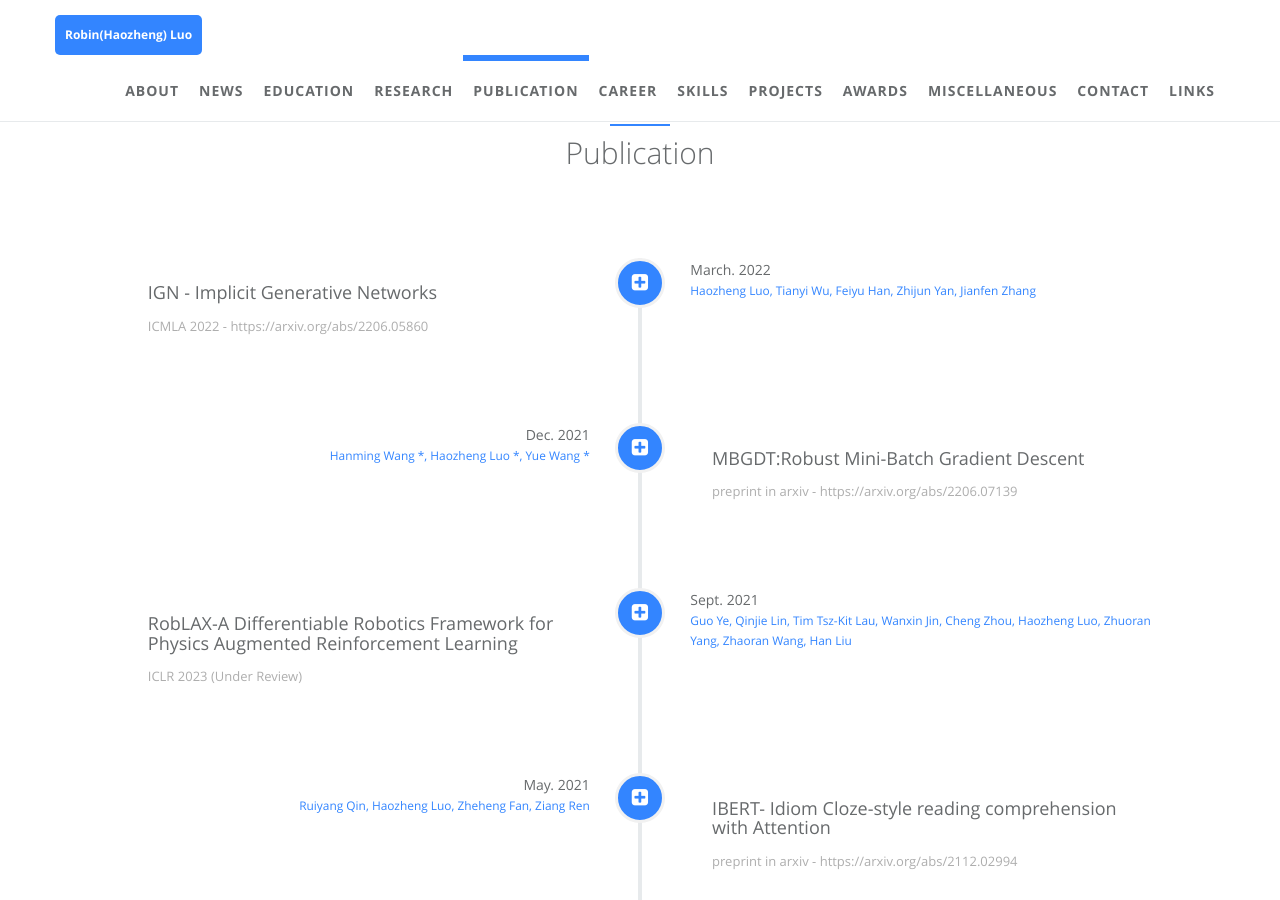
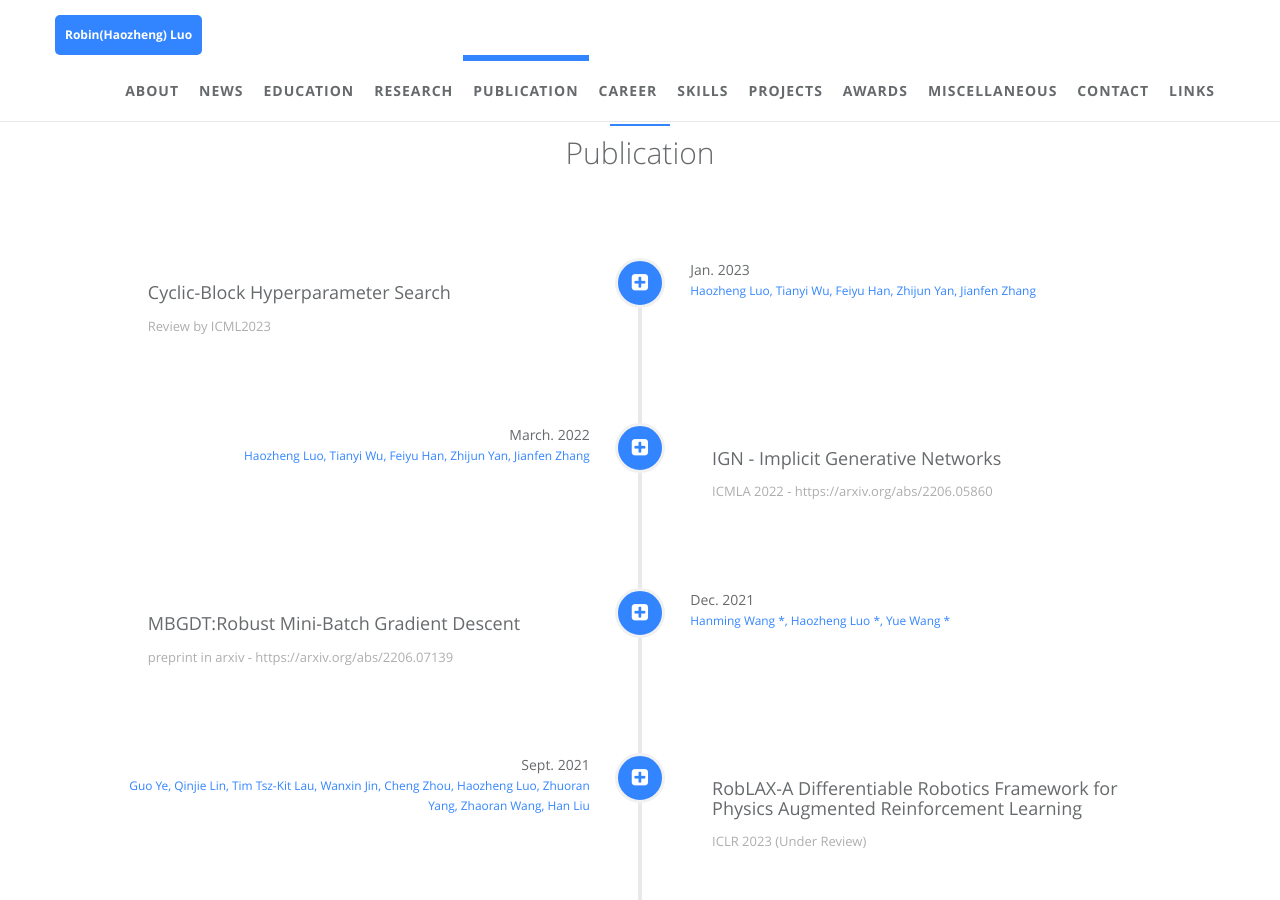
Before and after one commit to robinzixuan/robin.github.io, a Jekyll site: the page built from index.html, in a window 1280 px wide and 900 px high, scrolled down 4696 px. Built offline with Jekyll 4.4.1, drawn with Linux system fonts in a browser that asks for light colours.

Commit message:
Update publication.yml

```diff
--- a/_data/index/publication.yml
+++ b/_data/index/publication.yml
@@ -1,6 +1,19 @@
 # careers section data
 # if you don't have language feature(language.yml is empty), ignore "i18n" items
 
+- name:
+    detail: Cyclic-Block Hyperparameter Search
+    i18n: company_c
+  desc:
+    detail: Review by ICML2023
+    i18n: company_c_desc
+  date:
+    detail: Jan. 2023
+    i18n: company_c_date
+  job:
+    detail: Haozheng Luo, Tianyi Wu, Feiyu Han, Zhijun Yan, Jianfen Zhang
+    i18n: company_c_job
+  icon: fa-plus-square
 
 - name:
     detail: IGN - Implicit Generative Networks
```
